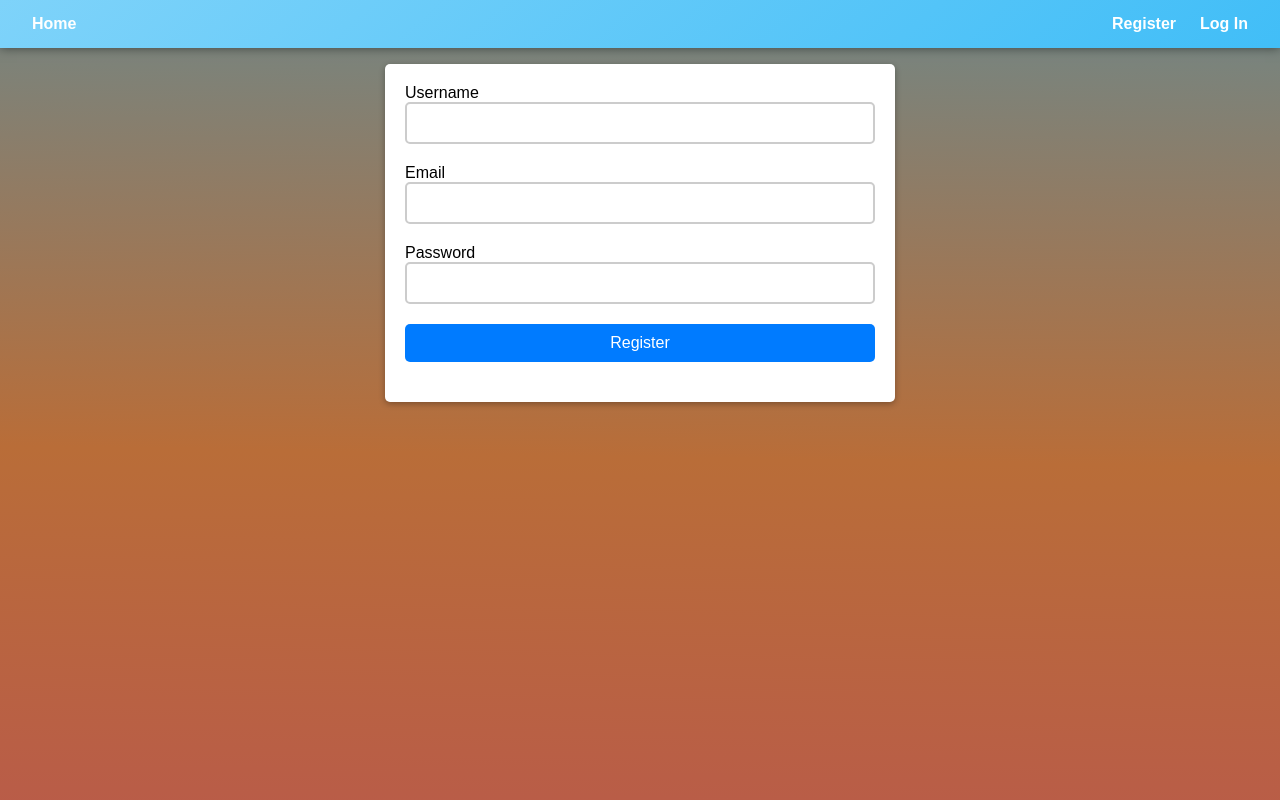
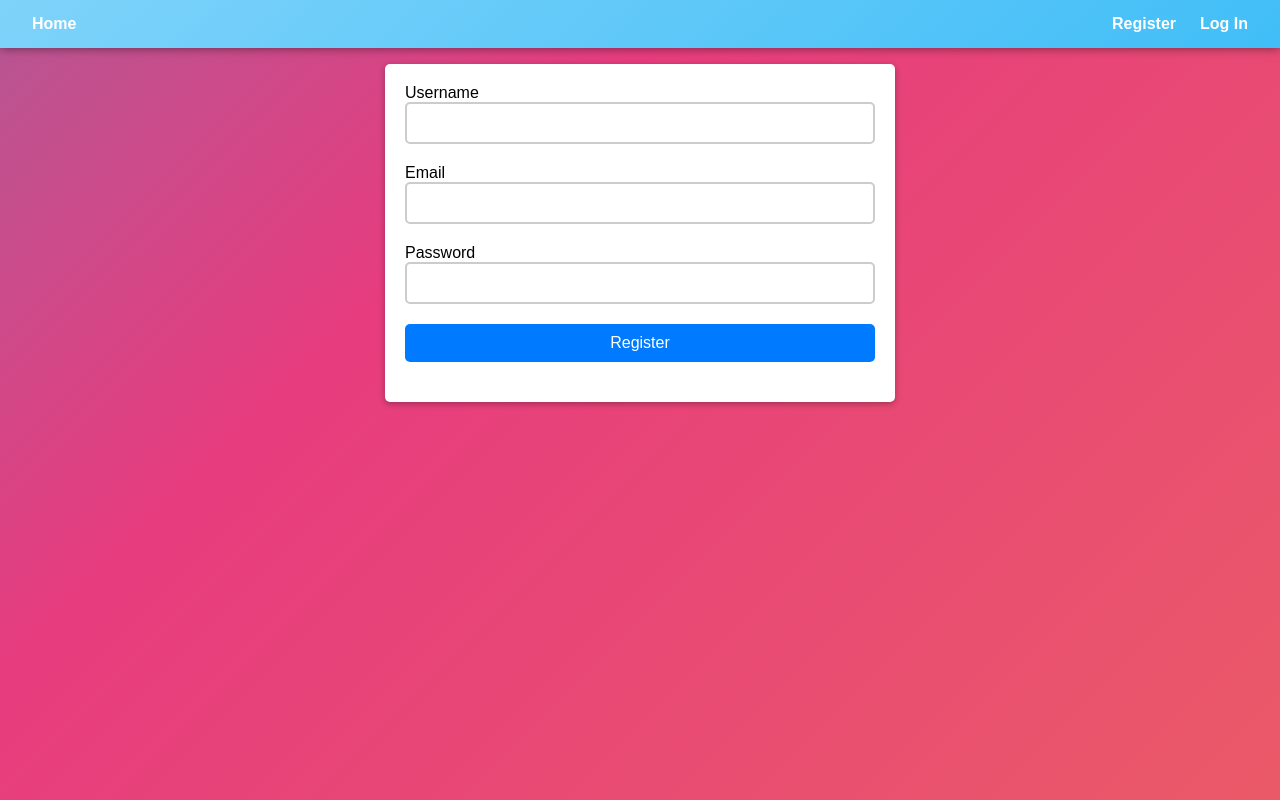
Before and after one commit to WipeRrr/goit-react-hw-08-phonebook, a React (Create React App) app: page /goit-react-hw-08-phonebook/register in a window 1280 px wide. Built offline with nearby package versions, Linux system fonts and the light colour scheme.

Commit message:
change gradient

```diff
--- a/src/index.css
+++ b/src/index.css
@@ -8,13 +8,10 @@
   background-color: #f2f2f2;
   -webkit-font-smoothing: antialiased;
   -moz-osx-font-smoothing: grayscale;
-   background: linear-gradient(181deg, #90aaaa, #0aabf5, #b96d38, #b9386a);
-    background-size: 800% 800%;
-
-    -webkit-animation: AnimationName 31s ease infinite;
-    -moz-animation: AnimationName 31s ease infinite;
-    -o-animation: AnimationName 31s ease infinite;
-    animation: AnimationName 31s ease infinite;
+ background: linear-gradient(-45deg, #ee7752, #e73c7e, #23a6d5, #23d5ab);
+	background-size: 400% 400%;
+	animation: gradient 15s ease infinite;
+	height: 100vh;
 }
 
 code {
@@ -41,23 +38,15 @@
 }
 
 
-@-webkit-keyframes AnimationName {
-    0%{background-position:48% 0%}
-    50%{background-position:53% 100%}
-    100%{background-position:48% 0%}
+
+@keyframes gradient {
+	0% {
+		background-position: 0% 50%;
+	}
+	50% {
+		background-position: 100% 50%;
+	}
+	100% {
+		background-position: 0% 50%;
+	}
 }
-@-moz-keyframes AnimationName {
-    0%{background-position:48% 0%}
-    50%{background-position:53% 100%}
-    100%{background-position:48% 0%}
-}
-@-o-keyframes AnimationName {
-    0%{background-position:48% 0%}
-    50%{background-position:53% 100%}
-    100%{background-position:48% 0%}
-}
-@keyframes AnimationName {
-    0%{background-position:48% 0%}
-    50%{background-position:53% 100%}
-    100%{background-position:48% 0%}
-}
```
